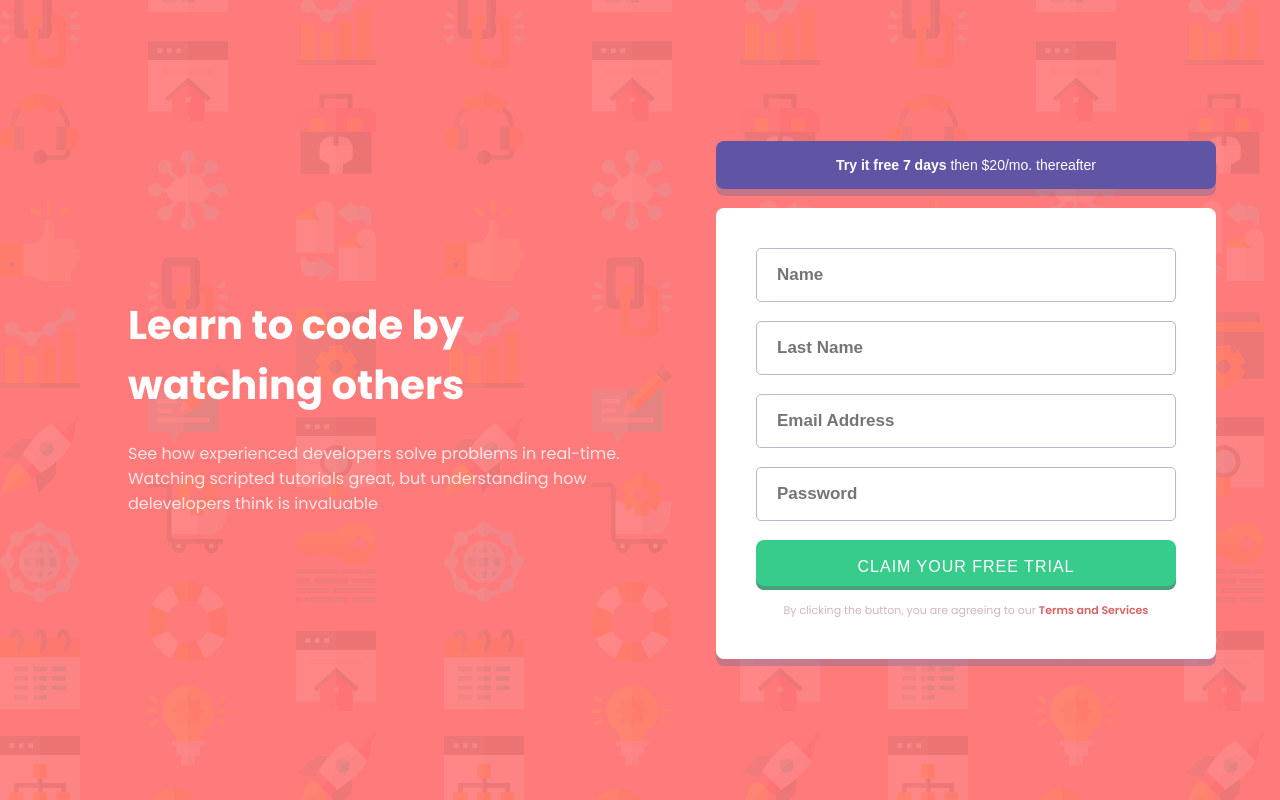
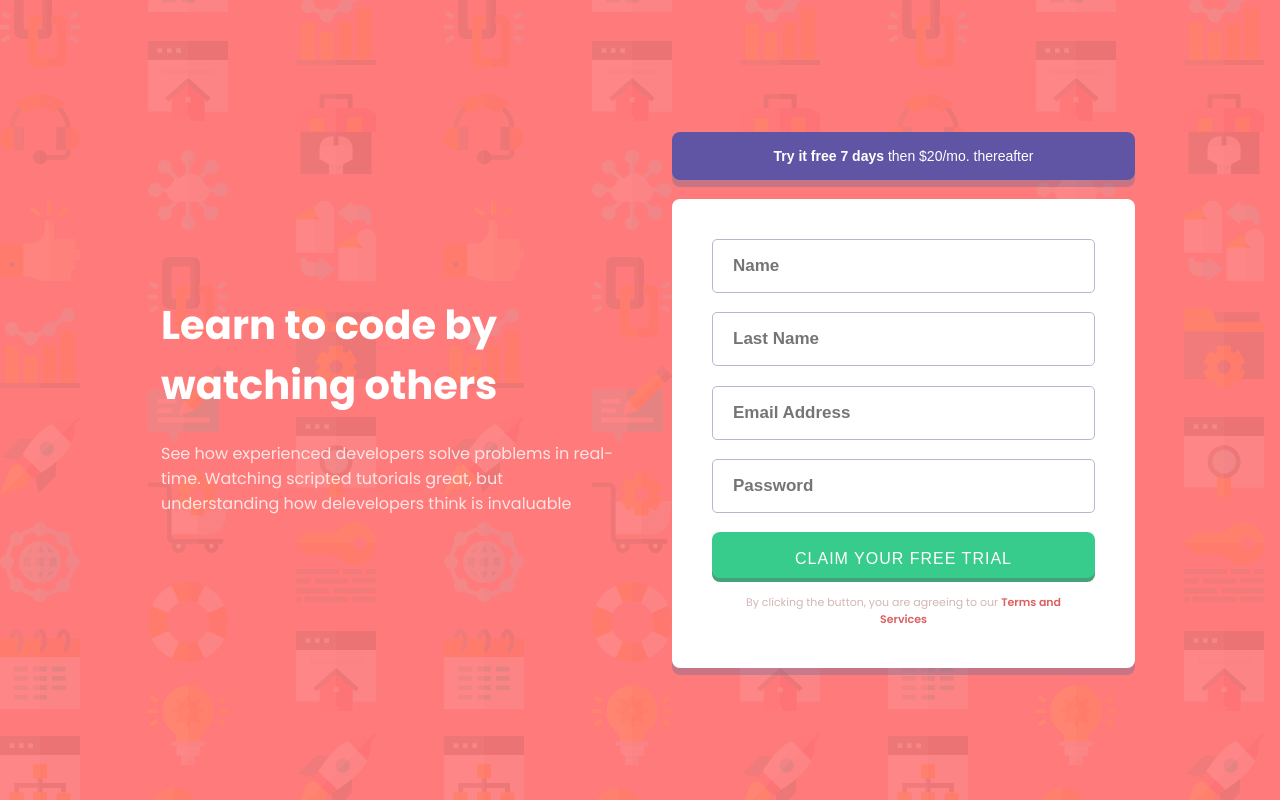
Before and after one commit to gnbarzol/sign-up, a plain HTML site: page index.html in a window 1280 px wide. Drawn offline with Linux system fonts and the light colour scheme.

Commit message:
Corrections of desktop design

```diff
--- a/index.html
+++ b/index.html
@@ -25,10 +25,19 @@
     <div class="content_right">
       <button><strong>Try it free 7 days</strong> then $20/mo. thereafter</button>
       <form>
-        <input placeholder="Name" type="text" required />
-        <input placeholder="Last Name" type="text" required />
-        <input placeholder="Email Address" type="email" required />
-        <input placeholder="Password" type="password" required minlength="5"/>
+        <div class="wi">
+          <input placeholder="Name" type="text" required />
+        </div>
+        <div>
+          <input placeholder="Last Name" type="text" required />
+        </div>
+        <div>
+          <input placeholder="Email Address" type="email" required />
+        </div>
+        <div>
+          <input placeholder="Password" type="password" required minlength="5" />
+
+        </div>
         <button>CLAIM YOUR FREE TRIAL</button>
         <p>By clicking the button, you are agreeing to our <a href="#">Terms and Services</a></p>
       </form>
--- a/styles.css
+++ b/styles.css
@@ -34,7 +34,7 @@ body {
 .content_right {
     flex: 1;
     text-align: center;
-
+    min-width: 300px;
 }
 
 .content_right > button {
@@ -48,7 +48,6 @@ body {
     outline: none;
     box-shadow: 0px 7px rgba(116, 111, 151, 0.4);
     font-size: 14px;
-    min-width: 300px;
     cursor: pointer;
 }
 
@@ -73,6 +72,8 @@ form input {
     font-size: 17px;
     font-weight: 550;
     outline: none;
+    width: 100%;
+    box-sizing: border-box;
 }
 
 input:focus:valid{
@@ -81,6 +82,10 @@ input:focus:valid{
 
 input:focus:invalid {
     border: 1px solid red;
+}
+
+.wi {
+    width: 100%;
 }
 
 form > button {
@@ -115,13 +120,13 @@ form p a {
         background-image: url(./images/bg-intro-desktop.png);
     }
     .content_left {
-        margin: 3rem 4rem;
+        margin: 3rem 2rem;
         text-align: start;
     }
 
     .content_right {
         max-width: 500px;
-        margin: 0 auto;
+        margin: 0 1rem;
     }
 
     form {
@@ -130,7 +135,8 @@ form p a {
     }
 
     .content {
-        margin: auto 4rem;
+        max-width: 1022px;
+        margin: auto;
     }
 
     .content_left_title {
```
Also changed, not shown: 1 other file.
